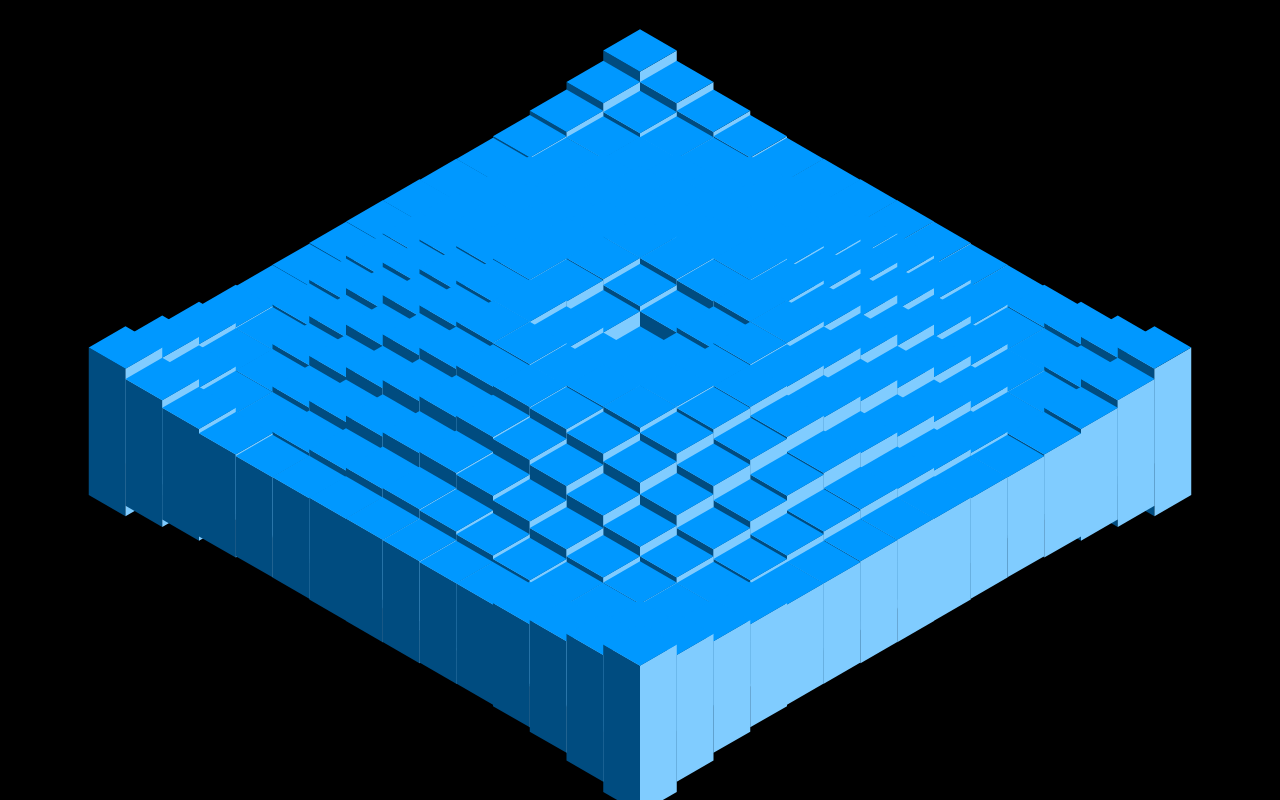
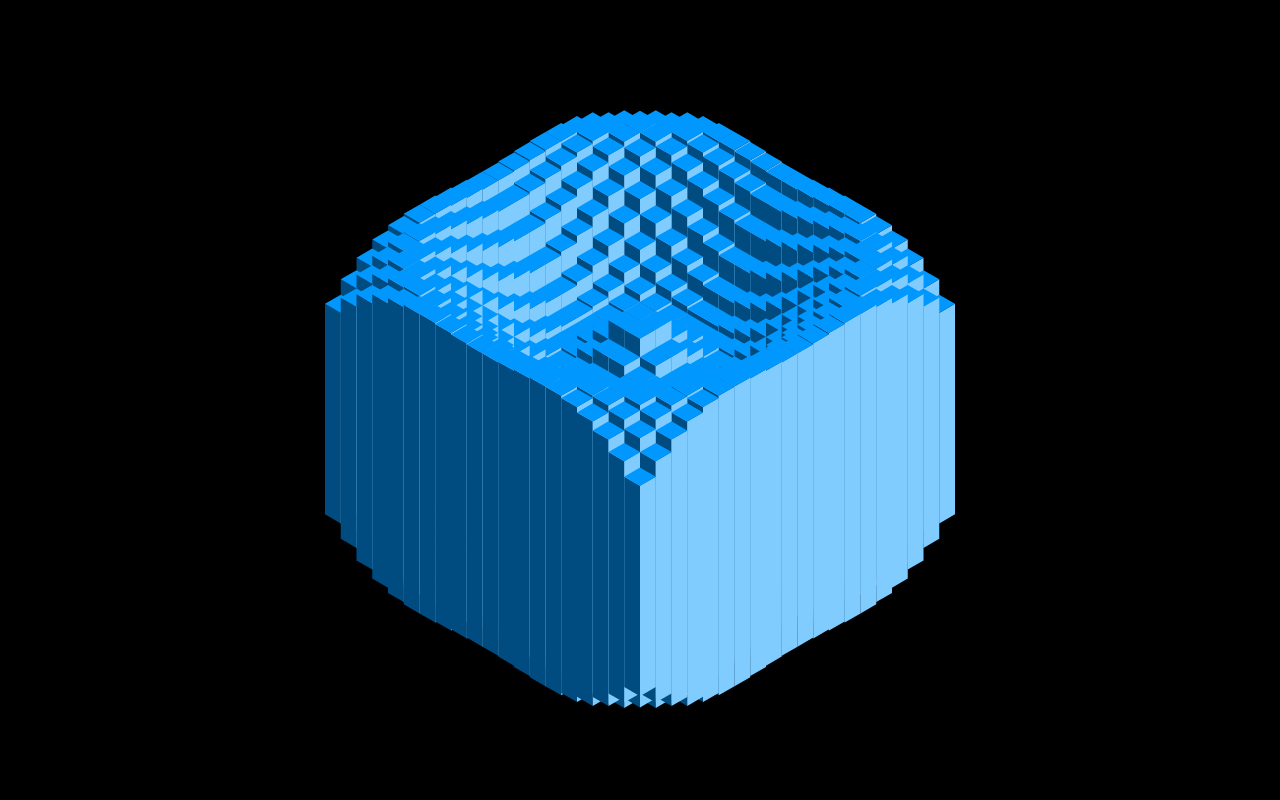
Before and after one commit to aryanpingle/Canvas-Animations, a plain HTML site: page OscilBox/index.html in a window 1280 px wide. Drawn offline with Linux system fonts and the light colour scheme.

Commit message:
I forgot what changes I made, hopefully everything doesn't break

```diff
--- a/OscilBox/index.html
+++ b/OscilBox/index.html
@@ -29,7 +29,7 @@
             let FPS = 60;
 
             // Create the oscilbox object, with 15 boxes on the x and y axes
-            oscilbox_painter = new OscilBox(canvas, 15);
+            oscilbox_painter = new OscilBox(canvas, 20, 200, 100);
 
             // Change presets (Optional)
             oscilbox_painter.setPrimary(0, 152, 255);
@@ -37,7 +37,7 @@
 
             // Change the speed (Optional)
             // Make each box complete 1 oscillation in 2 seconds, with a 30 FPS framerate
-            oscilbox_painter.setTimePeriod(2, FPS);
+            oscilbox_painter.setTimePeriod(1, FPS);
 
             setInterval(() => {
                 // Everything here repeats with a framerate of FPS
```
